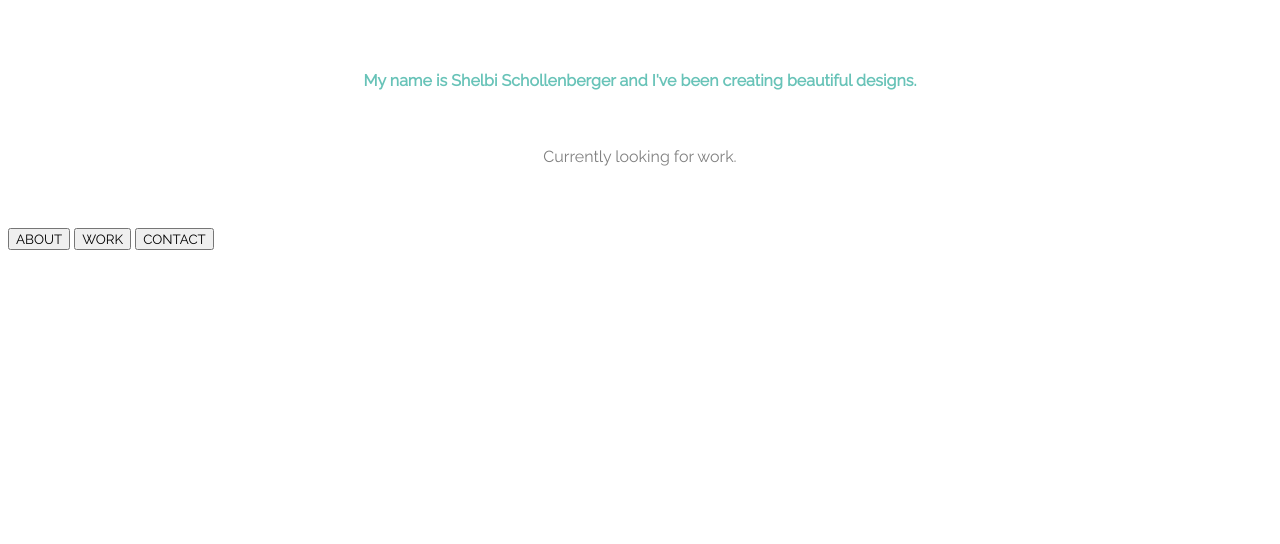
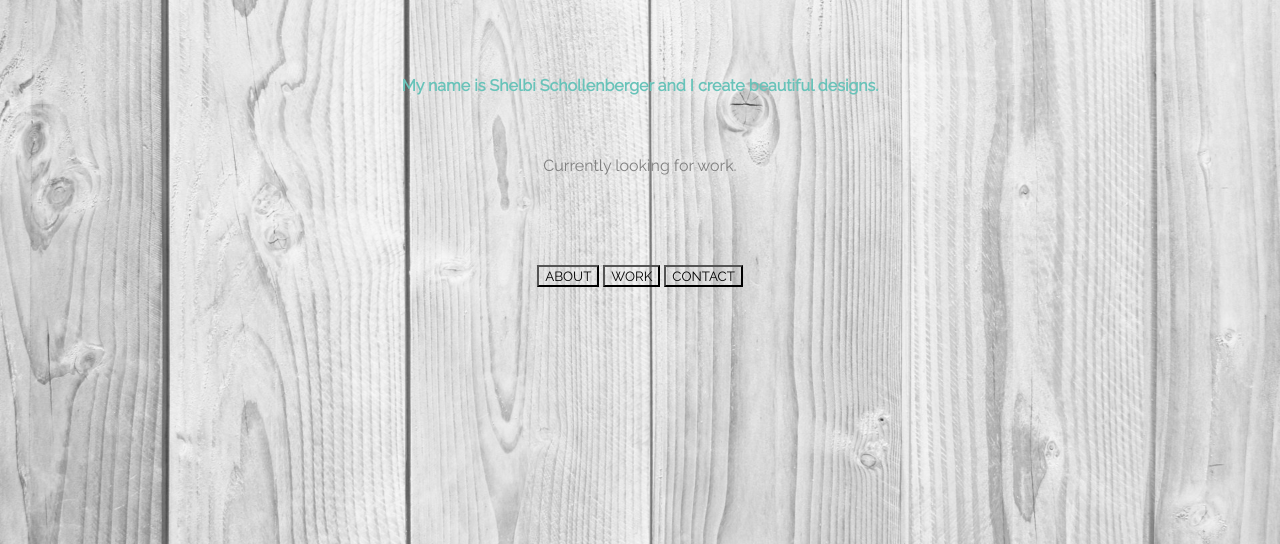
Before and after one commit to shelbijo6/website-design6, a plain HTML site: page index.html in a window 1280 px wide. Shown: the part 256-800 px from the top of the page. Drawn offline with Linux system fonts and the light colour scheme.

Commit message:
added a background image and started styling the page

```diff
--- a/css/styles.css
+++ b/css/styles.css
@@ -1,5 +1,9 @@
 * {
   font-family: 'Raleway', sans-serif;
+  background: url('../img/wood.jpeg');
+  background-repeat: none;
+  background-attachment: fixed;
+  background-size: cover;
 }
 
 h1 {
@@ -8,19 +12,18 @@ h1 {
   font-family: 'Bree Serif', serif;
 }
 
-div {
+p {
   text-align: center;
-  color: #68c3b8;
-  line-height: 10px;
+  color: #68c3b9;
   font-weight: bold;
 }
 
-p {
+div {
   text-align: center;
   line-height: 110px;
   color: grey;
 }
 
-.buttons {
+.wrapper {
   text-align: center;
 }
--- a/index.html
+++ b/index.html
@@ -12,18 +12,18 @@
     <body>
       <section>
         <h1>Hello!</h1>
-        <div id="info">
-          My name is Shelbi Schollenberger and I've been creating beautiful designs.
-        </div>
-        <p>
-          Currently looking for work.
-        </p>
       </section>
+      <p>
+        My name is Shelbi Schollenberger and I create beautiful designs.
+      </p>
+      <div>
+        Currently looking for work.
+      </div>
 
-      <buttons id="buttons">
+      <div id="wrapper">
         <button type="button">ABOUT</button>
         <button type="button">WORK</button>
         <button type="button">CONTACT</button>
-      </buttons>
+      </div>
     </body>
   </html>
```
Also changed, not shown: img/wood.jpeg (added), 1 other file.
